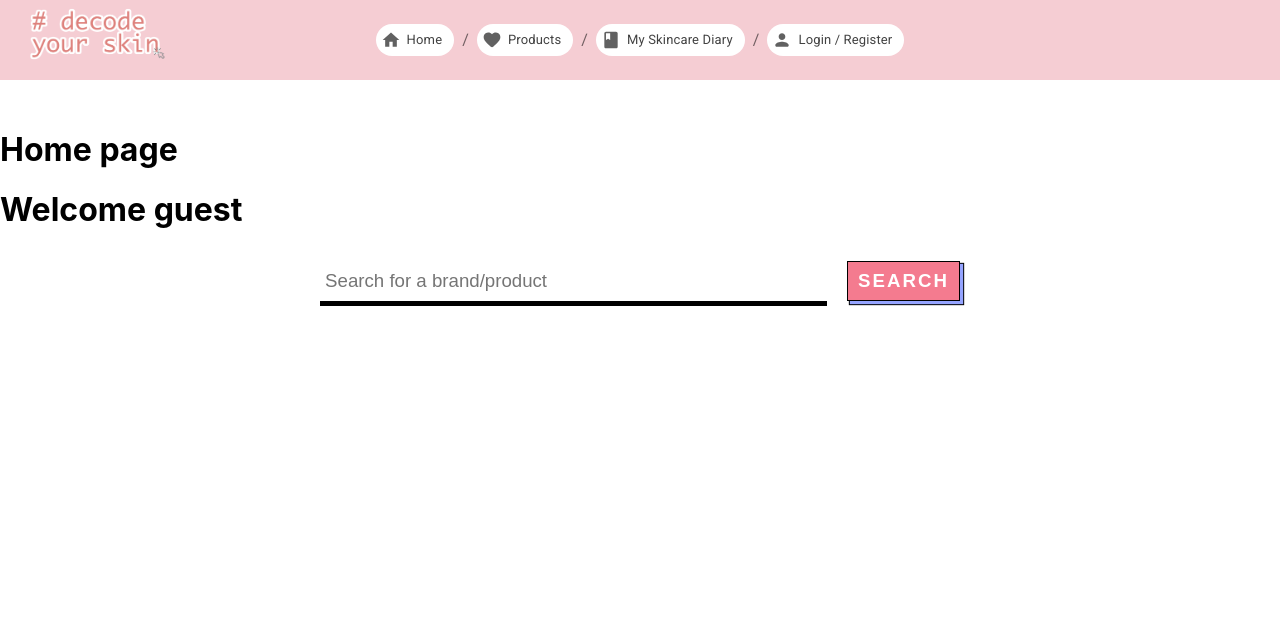
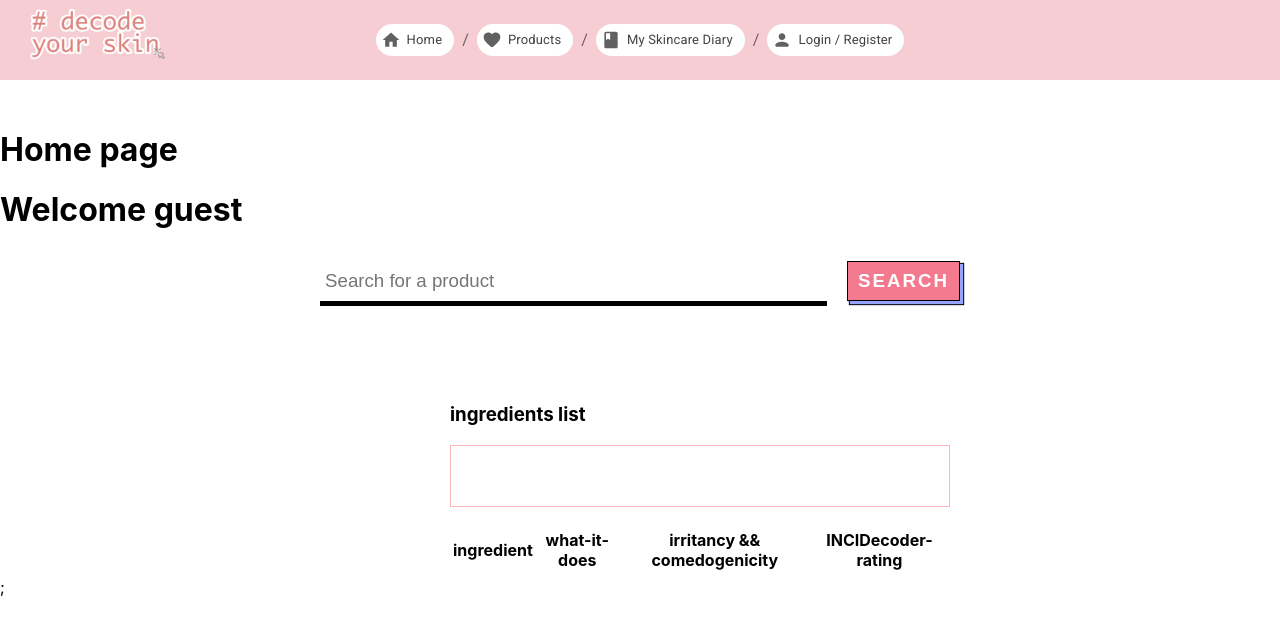
Before and after one commit to minzzelo/decode-your-skin-frontend, a React (Create React App) app: page / in a window 1280 px wide. Shown: the top 632 px of the page. Built offline with nearby package versions, Linux system fonts and the light colour scheme.

Commit message:
set up search bar

```diff
--- a/src/App.jsx
+++ b/src/App.jsx
@@ -120,6 +120,7 @@ export class Home extends React.Component {
           {this.props.loginStatus && <h1>Welcome {this.props.user}</h1>}
           {!this.props.loginStatus && <h1>Welcome guest</h1>}
         </div>
+
         <Search />
       </>
     );
--- a/src/App.scss
+++ b/src/App.scss
@@ -1,4 +1,5 @@
 @import url("https://fonts.googleapis.com/css?family=Open+Sans&display=swap");
+biossance squalane  omega repair cream
 
 .App {
   text-align: center;
--- a/src/components/products/index.jsx
+++ b/src/components/products/index.jsx
@@ -23,13 +23,15 @@ export class Products extends React.Component {
       url:
         "https://www.ewg.org/skindeep/products/879905-Maybelline_Lash_Sensational_Mascara_254_Very_Black/",
     };
+
     await axios
       .post("http://localhost:5000/products/products", url)
       .then((res) => {
-        this.setState({ name: res.data.name, url: res.data.src });
+        this.setState({ name: res.data.name, url: res.data.src});
       })
       .catch((err) => console.log(err.response.data));
   }
+
   render() {
     return (
       <>
--- a/src/components/search/index.jsx
+++ b/src/components/search/index.jsx
@@ -1,16 +1,19 @@
 import React from "react";
 import "./styles.scss";
+
+import { SearchBar } from "./searchBar"
+
 
 export class Search extends React.Component {
   constructor(props) {
     super(props);
   }
+
   render() {
     return (
-      <form className="searchBar">
-        <input type="text" placeholder="Search for a brand/product" />
-        <button type="submit">Search</button>
-      </form>
-    );
+      <>
+        <SearchBar />;
+      </>
+    )
   }
 }
--- /dev/null
+++ b/src/components/search/searchBar.jsx
@@ -0,0 +1,77 @@
+import React from "react";
+import "./styles.scss";
+import axios from "axios";
+
+export class SearchBar extends React.Component {
+  constructor(props) {
+    super(props);
+    this.state = {
+      productName:  "",
+      ingredients: "",
+      ingredDetails:[]
+    }
+
+
+    //binding
+    this.handleChange = this.handleChange.bind(this);
+    this.handleSubmit = this.handleSubmit.bind(this);
+  }
+
+  handleChange(event) {
+    this.setState({productName: event.target.value});
+  }
+
+  handleSubmit(event) {
+    event.preventDefault();
+    console.log(this.state.product);
+    console.log("Search Submitted");
+
+    const product = {productName: this.state.productName};
+    axios.post("http://localhost:5000/search", product)
+         .then((res) => {
+
+            this.setState({ingredients: res.data.ingredients});
+            this.setState({ingredDetails: res.data.tableData})
+            console.log(this.state.ingredients);
+            console.log(this.state.ingredDetails.map(ingred => (ingred)));
+
+          })
+         .catch((err) => console.log(err.response.data))
+  }
+
+
+  render() {
+    return (
+      <div>
+        <form className="searchBar" onSubmit={this.handleSubmit}>
+          <input type="text"
+                  placeholder="Search for a product"
+                  value={this.state.product}
+                  onChange={this.handleChange}
+                  required/>
+          <button type="submit">Search</button>
+        </form>
+        <div className="searchResult">
+          <h1>{this.state.productName}</h1>
+          <div className="ingredients">
+            <h3>ingredients list</h3>
+            <div id="ingredientsList">{this.state.ingredients}</div>
+          </div>
+          <div className="ingredients">
+            <table id="#ingredientsDetails">
+              <tr>
+                <th>ingredient</th>
+                <th>what-it-does</th>
+                <th>irritancy && comedogenicity</th>
+                <th>INCIDecoder-rating</th>
+              </tr>
+
+            </table>
+          </div>
+        </div>
+      </div>
+
+
+    )
+  }
+}
--- a/src/components/search/styles.scss
+++ b/src/components/search/styles.scss
@@ -60,3 +60,24 @@ $form-secondary-highlight: #ffc8ff;
     }
   }
 }
+
+.searchResult {
+
+  h1 {
+    text-align: center;
+  }
+
+  .ingredients {
+    justify-content: center;
+    width: 500px;
+    display: inline-block;
+    margin-left: 450px;
+    padding-top: 20px;
+
+    #ingredientsList {
+      padding: 40px 20px 20px 40px;
+      border: 1px solid lightpink;
+    }
+  }
+
+}
```
Also changed, not shown: src/components/search/searchResult.jsx (added).
